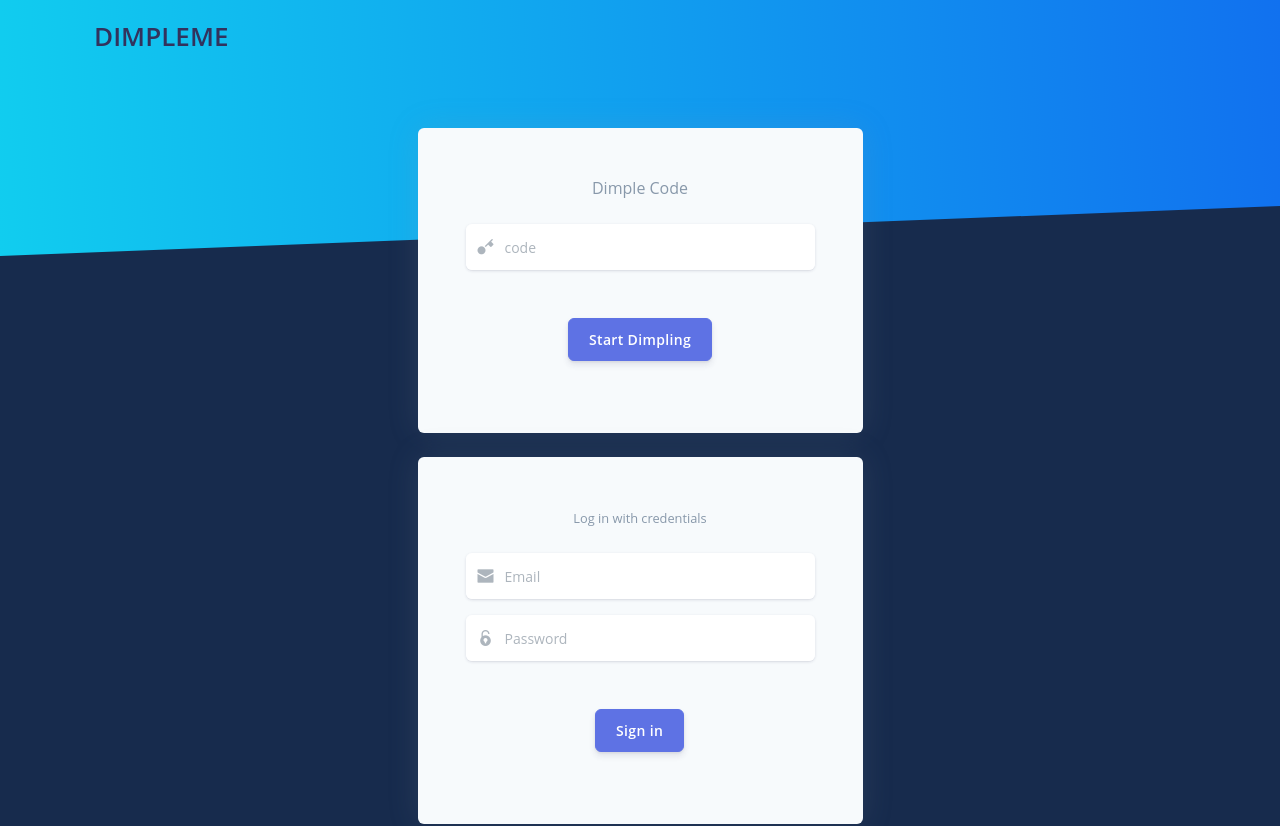
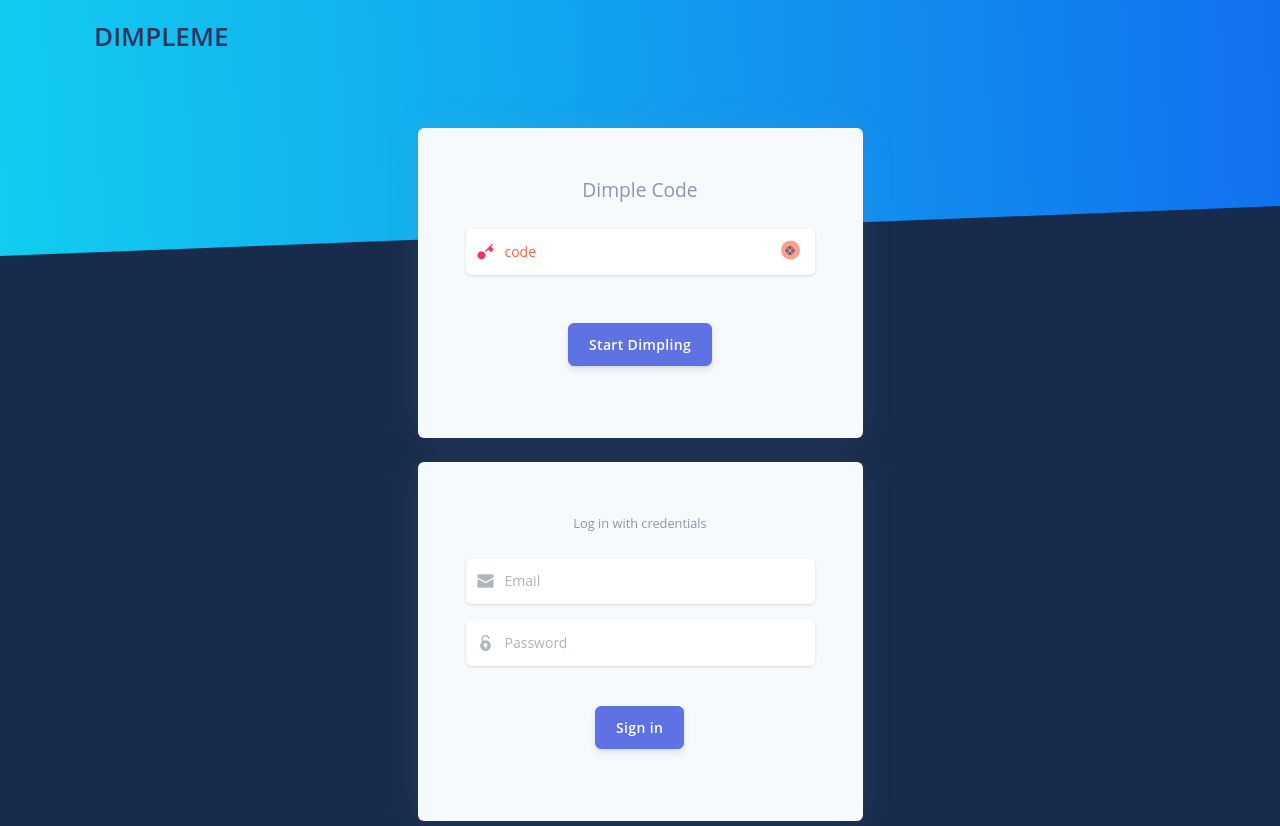
Before and after one commit to krkrishnaraj11/dimpleme, a React (Create React App) app: page /auth/login in a window 1280 px wide. Shown: the top 826 px of the page. Built offline with nearby package versions, Linux system fonts and the light colour scheme.

Commit message:
login validation completed

```diff
--- a/package.json
+++ b/package.json
@@ -10,6 +10,7 @@
     "@testing-library/react": "^9.3.2",
     "@testing-library/user-event": "^7.1.2",
     "chart.js": "^2.9.3",
+    "classnames": "^2.2.6",
     "copy-webpack-plugin": "^5.1.1",
     "css-loader": "^3.5.3",
     "dynamic-qr-code-generator": "^0.1.0",
--- a/src/pages/login.jsx
+++ b/src/pages/login.jsx
@@ -15,10 +15,12 @@ import {
 } from "reactstrap";
 import { Link } from 'react-router-dom';
 import { connect } from 'react-redux';
+import classnames from "classnames";
 import { userActions } from '../../_actions';
 import QrReader from 'react-qr-reader';
 import FacebookLogin from 'react-facebook-login/dist/facebook-login-render-props'
 import GoogleLogin from 'react-google-login';
+var emailregex = /^([a-zA-Z0-9_\-\.]+)@([a-zA-Z0-9_\-\.]+)\.([a-zA-Z]{2,5})$/;
 
 class Login extends React.Component {
   constructor(props){
@@ -35,8 +37,14 @@ class Login extends React.Component {
       result: 'No Result',
       forgot: false,
       email: '',
+      emailState: '',
+      focusedEmail: false,
       password:'',
+      passwordState: '',
+      focusedPassword: false,
       dcode: '',
+      dcodeState: '',
+      focusedDcode: false,
       submitted: false
     }
   }
@@ -44,15 +52,30 @@ class Login extends React.Component {
   handleChange(e) {
     const { type, value } = e.target;
     this.setState({ [type]: value });
+    if(e.target.value == "" || e.target.type == "email" && !emailregex.test(e.target.value)) {
+      this.setState({ [type + "State"]: "invalid"})
+    }
+    else{
+      this.setState({ [type + "State"]: "valid"})
+    }
 }
 
 handleSubmit(e) {
   e.preventDefault();
+  const { email, password, emailState, passwordState } = this.state;
 
-  this.setState({ submitted: true });
-  const { email, password } = this.state;
-  if (email && password) {
-      this.props.login(email, password);
+  if(email == '' || password == '' || !emailregex.test(email)){
+    this.setState({ focusedEmail: true , focusedPassword: true })
+    this.setState( email == "" ? { emailState: "invalid"} : {passwordState: "invalid"})
+    this.setState( password == "" ? { passwordState: "invalid"} : {emailState: "invalid"})
+    console.log(this.state)
+  }
+  else{
+    this.setState({ submitted: true });
+    const { email, password } = this.state;
+    if (email && password) {
+        this.props.login(email, password);
+    }
   }
 }
 
@@ -67,16 +90,6 @@ handleSubmit(e) {
       })
     }
   }
-
-  handleSubmit(e) {
-    e.preventDefault();
-
-    this.setState({ submitted: true });
-    const { email, password } = this.state;
-    if (email && password) {
-        this.props.login(email, password);
-    }
-}
 
   handleError = err => {
     console.error(err)
@@ -146,14 +159,14 @@ responseGoogle = (response) => {
 
               <CardBody className="px-lg-5 py-lg-5">
               <div className="text-center text-muted mb-4">
-                <large>Dimple Code</large>
+                <big>Dimple Code</big>
               </div>
               <Form role="form">
-                <FormGroup className="mb-3">
-                  <InputGroup className="input-group-alternative">
+                <FormGroup className="mb-3 has-danger">
+                  <InputGroup className="input-group-alternative is-valid">
                     <InputGroupAddon addonType="prepend">
                       <InputGroupText>
-                        <i className="ni ni-key-25" />
+                        <i className="ni ni-key-25 text-danger" />
                       </InputGroupText>
                     </InputGroupAddon>
                     <Input placeholder="code" type="code" autoComplete="new-code" value={dcode} onChange={(e) => this.handleChange(e)}/>
@@ -235,25 +248,87 @@ responseGoogle = (response) => {
                 <small>Log in with credentials</small>
               </div>
               <Form role="form" onSubmit={e => this.handleSubmit(e)}>
-                <FormGroup className="mb-3">
-                  <InputGroup className="input-group-alternative">
+
+                <FormGroup
+                  className={classnames(
+                    "mb-3",
+                    { focused: this.state.focusedEmail },
+                    { "has-danger": this.state.emailState === "invalid" },
+                    { "has-success": this.state.emailState === "valid" }
+                  )}
+                >
+                  <InputGroup
+                    className={classnames("input-group-merge input-group-alternative", {
+                      "is-invalid": this.state.emailState === "invalid"
+                    })}
+                  >
                     <InputGroupAddon addonType="prepend">
                       <InputGroupText>
-                        <i className="ni ni-email-83" />
+                        <i
+                          className={classnames(
+                            "ni ni-email-83",
+                            { "text-danger": this.state.emailState === "invalid" },
+                            { "text-success": this.state.emailState === "valid" }
+                          )}
+                         />
                       </InputGroupText>
                     </InputGroupAddon>
-                    <Input placeholder="Email" type="email" autoComplete="new-email" value={email} onChange={(e) => this.handleChange(e)}/>
+                    <Input
+                      placeholder="Email"
+                      type="email"
+                      className={classnames(
+                        { "text-danger": this.state.emailState === "invalid" },
+                        { "text-success": this.state.emailState === "valid" }
+                      )}
+                      autoComplete="new-email"
+                      value={email}
+                      onChange={(e) => this.handleChange(e)}
+                      onFocus={() => this.setState({ focusedEmail: true })}
+                      onBlur={() => this.setState({ focusedEmail: false })}
+                    />
                   </InputGroup>
+                  <div className="invalid-feedback">Please provide a valid email.</div>
                 </FormGroup>
-                <FormGroup>
-                  <InputGroup className="input-group-alternative">
+
+                <FormGroup
+                  className={classnames(
+                    "mb-3",
+                    { focused: this.state.focusedPassword },
+                    { "has-danger": this.state.passwordState === "invalid" },
+                    { "has-success": this.state.passwordState === "valid" }
+                  )}
+                >
+                  <InputGroup
+                    className={classnames("input-group-merge input-group-alternative", {
+                      "is-invalid": this.state.passwordState === "invalid"
+                    })}
+                  >
                     <InputGroupAddon addonType="prepend">
                       <InputGroupText>
-                        <i className="ni ni-lock-circle-open" />
+                        <i
+                          className={classnames(
+                            "ni ni-lock-circle-open",
+                            { "text-danger": this.state.passwordState === "invalid" },
+                            { "text-success": this.state.passwordState === "valid" }
+                          )}
+                        />
                       </InputGroupText>
                     </InputGroupAddon>
-                    <Input placeholder="Password" type="password" autoComplete="new-password" value={password}  onChange={(e) => this.handleChange(e)}/>
+                    <Input
+                      placeholder="Password"
+                      type="password"
+                      autoComplete="new-password"
+                      className={classnames(
+                        { "text-danger": this.state.passwordState === "invalid" },
+                        { "text-success": this.state.passwordState === "valid" }
+                      )}
+                      value={password}
+                      onChange={(e) => this.handleChange(e)}
+                      onFocus={() => this.setState({ focusedPassword: true })}
+                      onBlur={() => this.setState({ focusedPassword: false })}
+                    />
                   </InputGroup>
+                  <div className="invalid-feedback">Please enter the password.</div>
                 </FormGroup>
                 <div className="text-center">
                   <Button className="my-4" color="primary" type="submit">
```
